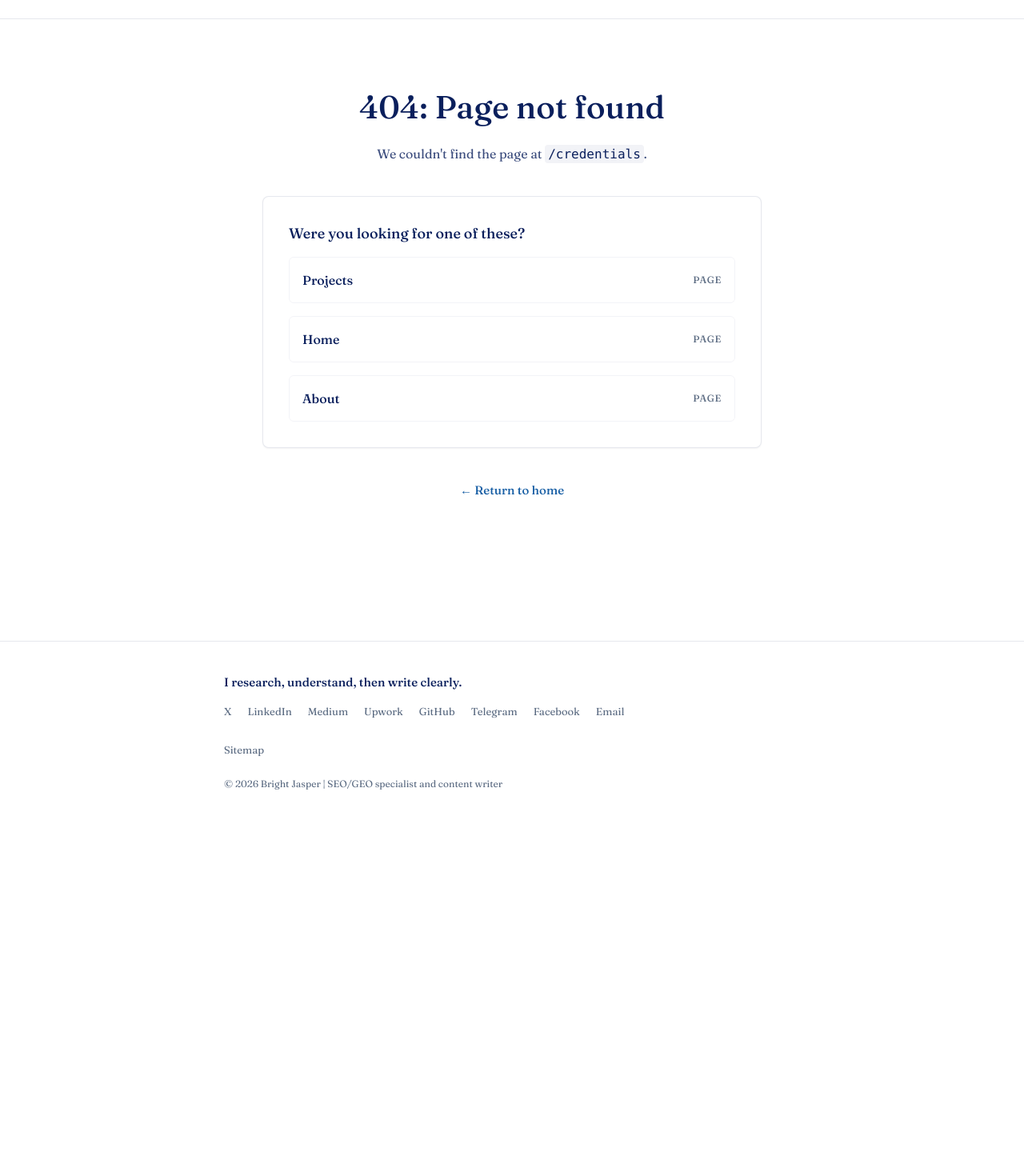
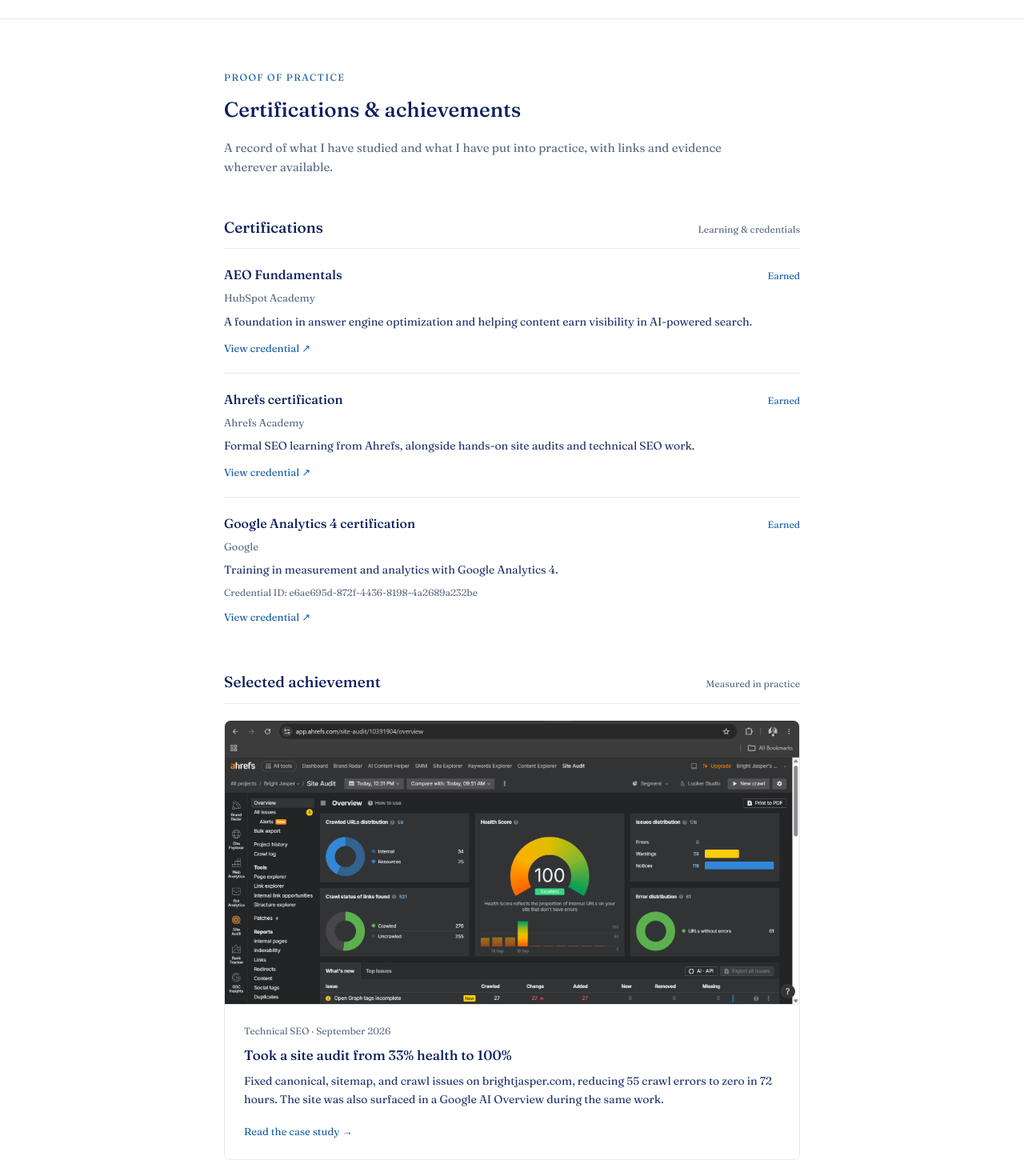
Before and after one commit to Aura-pix/bright-jasper, a Next.js app: page /credentials in a window 1280 px wide. Before the commit this address had no page. Shown: the part 45-1510 px from the top of the page at 80% size. Before the commit the page ends 1074 px from the top, so only its background shows below. Built offline with nearby package versions, Linux system fonts and the light colour scheme.

Commit message:
Added certifications page because why not???

```diff
--- /dev/null
+++ b/app/credentials/page.js
@@ -0,0 +1,171 @@
+import Image from "next/image";
+import Link from "next/link";
+import { createPageMetadata } from "@/lib/metadata";
+
+export const metadata = createPageMetadata({
+  title: "Certifications & Achievements | Bright Jasper",
+  description:
+    "SEO, AEO, and analytics certifications alongside measurable search and site performance achievements from Bright Jasper.",
+  path: "/credentials",
+  keywords: [
+    "AEO certification",
+    "SEO certification",
+    "Ahrefs certification",
+    "SEO achievements",
+    "technical SEO results",
+    "GA4 certification",
+  ],
+});
+
+const certifications = [
+  {
+    title: "AEO Fundamentals",
+    issuer: "HubSpot Academy",
+    note: "A foundation in answer engine optimization and helping content earn visibility in AI-powered search.",
+    status: "Earned",
+    credentialUrl:
+      "https://app-eu1.hubspot.com/academy/achievements/vny5xwl4/en/1/bright-jasper/aeo-fundamentals",
+    credentialId: null,
+    earnedOn: null,
+  },
+  {
+    title: "Ahrefs certification",
+    issuer: "Ahrefs Academy",
+    note: "Formal SEO learning from Ahrefs, alongside hands-on site audits and technical SEO work.",
+    status: "Earned",
+    credentialUrl:
+      "https://ahrefs.com/academy/certificate/d4d60167113e4796aab1b7ab6cd99aad",
+    credentialId: null,
+    earnedOn: null,
+  },
+  {
+    title: "Google Analytics 4 certification",
+    issuer: "Google",
+    note: "Training in measurement and analytics with Google Analytics 4.",
+    status: "Earned",
+    credentialUrl:
+      "https://skillshop.credential.net/e6ae695d-872f-4436-8198-4a2689a232be",
+    credentialId: "e6ae695d-872f-4436-8198-4a2689a232be",
+    earnedOn: null,
+  },
+];
+
+export default function CredentialsPage() {
+  return (
+    <div className="max-w-3xl mx-auto px-6 py-16">
+      <header className="mb-12 max-w-2xl">
+        <p className="text-[12px] uppercase tracking-[0.12em] text-accent mb-3">
+          Proof of practice
+        </p>
+        <h1 className="text-[26px] font-medium text-ink mb-4">
+          Certifications &amp; achievements
+        </h1>
+        <p className="text-[15px] text-muted leading-relaxed">
+          A record of what I have studied and what I have put into practice,
+          with links and evidence wherever available.
+        </p>
+      </header>
+
+      <section aria-labelledby="certifications-heading" className="mb-14">
+        <div className="flex items-baseline justify-between gap-4 border-b border-ink/10 pb-3 mb-5">
+          <h2
+            id="certifications-heading"
+            className="text-[19px] font-medium text-ink"
+          >
+            Certifications
+          </h2>
+          <span className="text-[12px] text-muted">
+            Learning &amp; credentials
+          </span>
+        </div>
+
+        <div className="divide-y divide-ink/10">
+          {certifications.map((certification) => (
+            <article
+              key={certification.title}
+              className="py-5 first:pt-0 last:pb-0"
+            >
+              <div className="flex flex-wrap items-baseline justify-between gap-x-4 gap-y-1 mb-2">
+                <h3 className="text-[16px] font-medium text-ink">
+                  {certification.title}
+                </h3>
+                <span
+                  className={`text-[12px] ${
+                    certification.status === "In progress"
+                      ? "text-muted"
+                      : "text-accent"
+                  }`}
+                >
+                  {certification.status}
+                </span>
+              </div>
+              <p className="text-[13px] text-muted mb-2">
+                {certification.issuer}
+                {certification.earnedOn ? ` · ${certification.earnedOn}` : ""}
+              </p>
+              <p className="text-[14px] text-ink/90 leading-relaxed">
+                {certification.note}
+              </p>
+              {certification.credentialId && (
+                <p className="text-[12px] text-muted mt-2">
+                  Credential ID: {certification.credentialId}
+                </p>
+              )}
+              {certification.credentialUrl && (
+                <a
+                  href={certification.credentialUrl}
+                  target="_blank"
+                  rel="noreferrer"
+                  className="inline-block mt-3 text-[13px] text-accent hover:underline"
+                >
+                  View credential <span aria-hidden="true">↗</span>
+                </a>
+              )}
+            </article>
+          ))}
+        </div>
+      </section>
+
+      <section aria-labelledby="achievements-heading">
+        <div className="flex items-baseline justify-between gap-4 border-b border-ink/10 pb-3 mb-5">
+          <h2
+            id="achievements-heading"
+            className="text-[19px] font-medium text-ink"
+          >
+            Selected achievement
+          </h2>
+          <span className="text-[12px] text-muted">Measured in practice</span>
+        </div>
+
+        <article className="overflow-hidden rounded-lg border border-ink/10">
+          <Image
+            src="/ahrefs-100-site-overview.png"
+            alt="Ahrefs Site Audit showing a 100 health score and zero errors"
+            width={1920}
+            height={946}
+            className="block w-full h-auto border-b border-ink/10"
+          />
+          <div className="p-5 sm:p-6">
+            <p className="text-[12px] text-muted mb-2">
+              Technical SEO · September 2026
+            </p>
+            <h3 className="text-[17px] font-medium text-ink mb-2">
+              Took a site audit from 33% health to 100%
+            </h3>
+            <p className="text-[14px] text-ink/90 leading-relaxed mb-4">
+              Fixed canonical, sitemap, and crawl issues on brightjasper.com,
+              reducing 55 crawl errors to zero in 72 hours. The site was also
+              surfaced in a Google AI Overview during the same work.
+            </p>
+            <Link
+              href="https://brightjasper.com/projects/seo-geo-case-study"
+              className="text-[13px] text-accent hover:underline"
+            >
+              Read the case study <span aria-hidden="true">→</span>
+            </Link>
+          </div>
+        </article>
+      </section>
+    </div>
+  );
+}
--- a/app/sitemap.js
+++ b/app/sitemap.js
@@ -9,6 +9,7 @@ export default function sitemap() {
     "/about",
     "/blog",
     "/projects",
+    "/credentials",
     "/contact",
     "/writing-samples",
     "/writing-samples/technical",
--- a/components/Nav.js
+++ b/components/Nav.js
@@ -10,6 +10,7 @@ const NAV_LINKS = [
   { href: "/blog", label: "Blog" },
   { href: "/writing-samples", label: "Writing Samples" },
   { href: "/projects", label: "Projects" },
+  { href: "/credentials", label: "Credentials" },
   { href: "/contact", label: "Contact me" },
   { href: "/about", label: "About" },
 ];
--- a/components/nav/HamburgerMenu.js
+++ b/components/nav/HamburgerMenu.js
@@ -9,6 +9,7 @@ const NAV_LINKS = [
   { href: "/blog", label: "Blog" },
   { href: "/writing-samples", label: "Writing Samples" },
   { href: "/projects", label: "Projects" },
+  { href: "/credentials", label: "Credentials" },
   { href: "/contact", label: "Contact Me" },
   { href: "/about", label: "About" },
 ];
```
